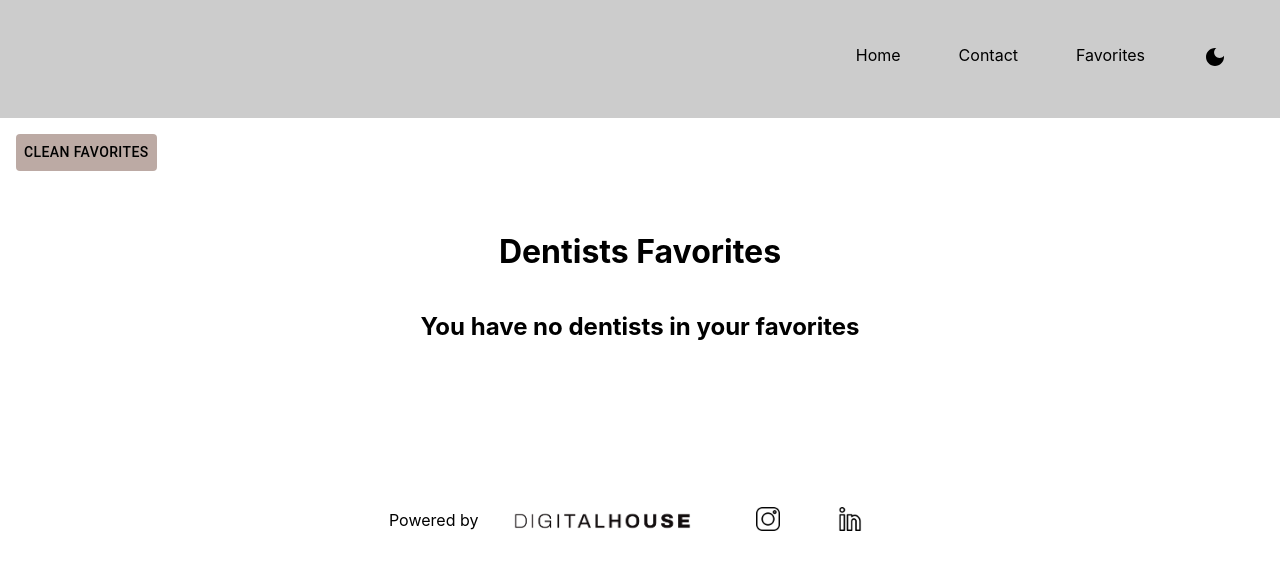
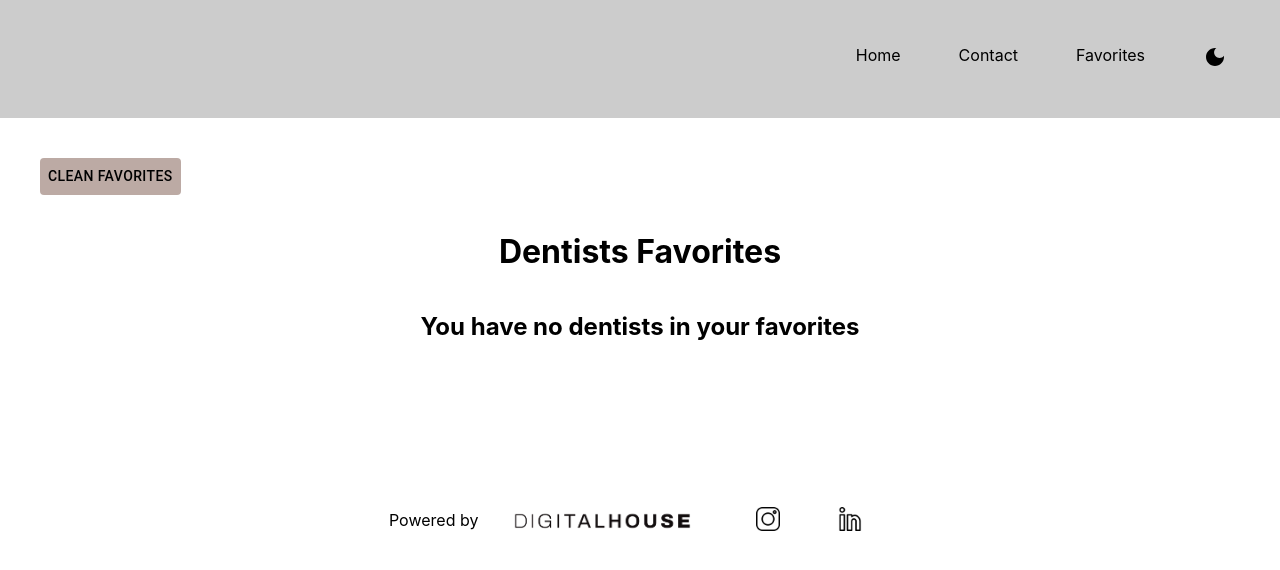
Before and after one commit to RomanAdriel/fe-final-dentistas, a React (Vite) app: page /favs in a window 1280 px wide. Shown: the top 570 px of the page. Built offline with nearby package versions, Linux system fonts and the light colour scheme; no server answers.

Commit message:
Cambiada la ubicación de Clean Favorites

```diff
--- a/src/Routes/Favs.jsx
+++ b/src/Routes/Favs.jsx
@@ -9,15 +9,13 @@ const Favs = () => {
   const { dentistState, dentistDispatch } = useDentistsContext();
 
   return (
-    <>
+    <div className={dentistState.theme == 'dark' ? "dark" : ""} style={{padding: "1.5rem"}}>
     <Button onClick={() => dentistDispatch({type: 'CLEAN_FAVORITES'})} sx={dentistState.theme == 'dark' ? muiStyles.dark.button : muiStyles.light.button}>Clean Favorites</Button>
-    <div className={dentistState.theme == 'dark' ? "dark" : ""} style={{padding: "1.5rem"}}>
       <h1>Dentists Favorites</h1>
       <div className="card-grid">
         {dentistState.favorites.length == 0 ? <h2>You have no dentists in your favorites</h2> : dentistState.favorites.map((fav) => <Card key={fav.id} name={fav.name} username={fav.username} id={fav.id}/>)}
       </div>
     </div>
-    </>
   );
 };
 
```
